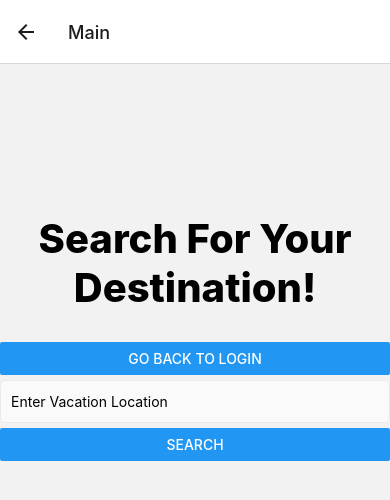
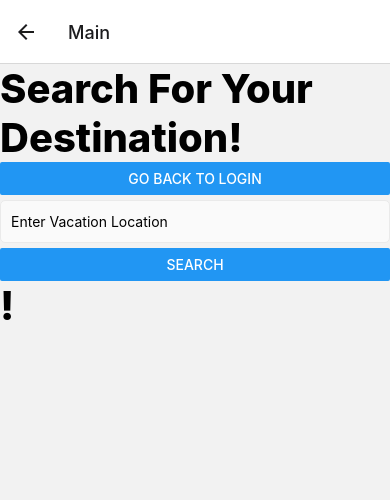
Before and after one commit to TRshaqOat/travelapprepo, a React Native app in the folder travel-app/: screen /Main in a window 390 px wide. Shown: the top 500 px of the page. Built offline with nearby package versions, Linux system fonts and the light colour scheme.

Commit message:
pics working

```diff
--- a/travel-app/Screens/MainScreen.js
+++ b/travel-app/Screens/MainScreen.js
@@ -1,15 +1,16 @@
 import React, { useState } from "react";
 import axios from "axios";
-import { View, Text, Button } from "react-native";
+import { View, Text, Button, Image } from "react-native";
 import { TextInput } from "react-native-gesture-handler";
 import styles from "./style";
 
 const MainScreen = ({ navigation }) => {
   const [search, setsearch] = useState("");
   const [data, setData] = useState({});
+  const [url, setURL] = useState({});
 
-  const searchFood = async (event) => {
-    console.log("searchFood function called");
+  const searchLocation = async (event) => {
+    console.log("searchLocation function called");
 
     const options = {
       method: "GET",
@@ -24,14 +25,12 @@ const MainScreen = ({ navigation }) => {
     try {
       try {
         const response = await axios.request(options);
-        console.log(response.data.length + " Items");
-
-        if (response.data.length > 1) {
-          console.log(response.data.length + " Items");
-        }
 
         setData(response.data[0]);
         console.log(response.data);
+        console.log(response.data.data.image_url);
+        setURL(response.data.data.image_url);
+        console.log(url);
       } catch (error) {
         console.error(error);
       }
@@ -44,7 +43,9 @@ const MainScreen = ({ navigation }) => {
 
   return (
     <View>
-      <Text style={styles.logoText}>Search For Your Destination!</Text>
+      <Text>
+        <Text style={styles.logoText}>Search For Your Destination!</Text>
+      </Text>
       <Button
         title="Go back to Login"
         onPress={() => navigation.navigate("Login")}
@@ -58,10 +59,13 @@ const MainScreen = ({ navigation }) => {
       />
       <Button
         title="Search"
-        onPress={searchFood}
+        onPress={searchLocation}
         buttonStyle={styles.loginButton}
       />
-      <Text></Text>
+      <Text>
+        <Text style={styles.logoText}>{search}!</Text>
+      </Text>
+      <Image source={{ uri: url }} style={{ width: 200, height: 200 }} />
     </View>
   );
 };
--- a/travel-app/Screens/style.js
+++ b/travel-app/Screens/style.js
@@ -5,7 +5,7 @@ const { StyleSheet } = React;
 const styles = StyleSheet.create({
   containerView: {
     flex: 1,
-    alignItems: "center"
+    alignItems: "center",
   },
   loginScreenContainer: {
     flex: 1,
@@ -37,12 +37,12 @@ const styles = StyleSheet.create({
     height: 45,
     marginTop: 10,
     width: 350,
-    alignItems: "center"
+    alignItems: "center",
   },
   fbLoginButton: {
     height: 45,
     marginTop: 10,
-    backgroundColor: 'transparent',
+    backgroundColor: "transparent",
   },
 });
 export default styles;
```
